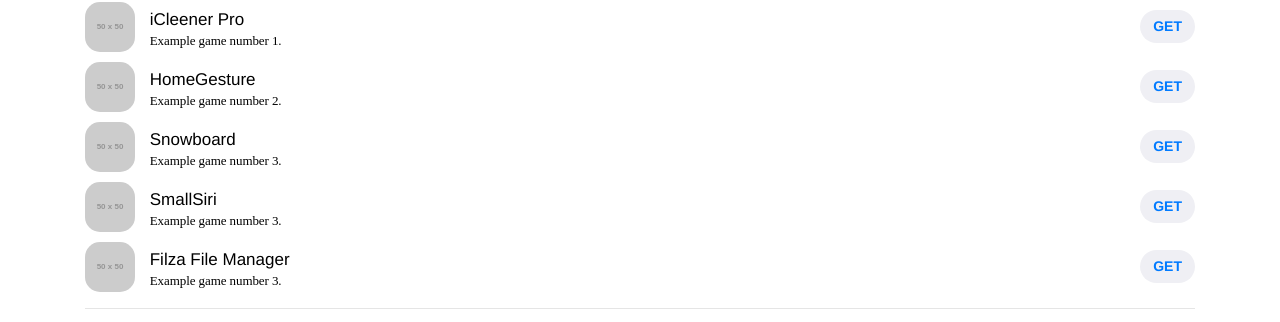
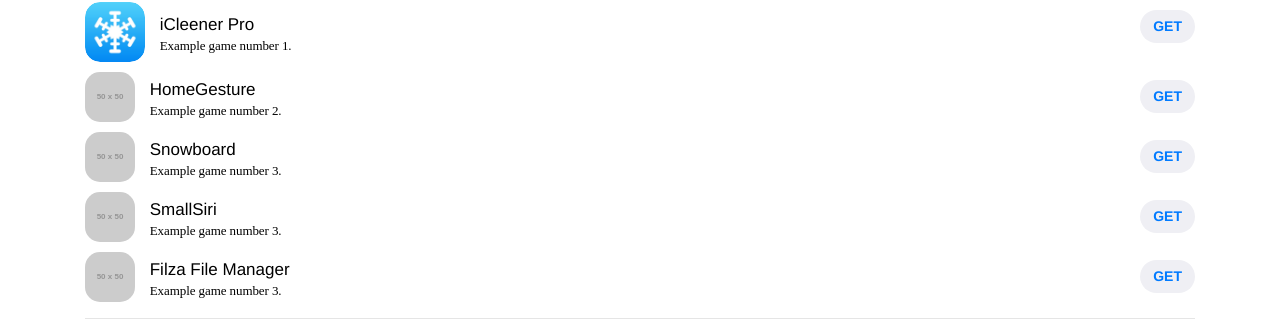
Before and after one commit to DevelopApple/dvd, a plain HTML site: page index.html in a window 1280 px wide. Shown: the part 360-682 px from the top of the page. Drawn offline with nearby package versions, Linux system fonts and the light colour scheme; placeholder pictures from the web are drawn by us; a web font is replaced by a local one.

Commit message:
Update index.html

```diff
--- a/index.html
+++ b/index.html
@@ -155,7 +155,7 @@
                         <div class="row d-flex justify-content-between nowrap">
                             <div class="col-xs-2 padding-left-none">
                                 <a href="appview.html" data-transition="slide-in">
-                                    <img class="app-image" src="https://via.placeholder.com/50x50" />
+                                    <img class="app-image" src="Bitmap-1.png" />
                                     <div class="d-inline-block">
                                         <div style="color:black;" class="stack">
                                             iCleener Pro
```
